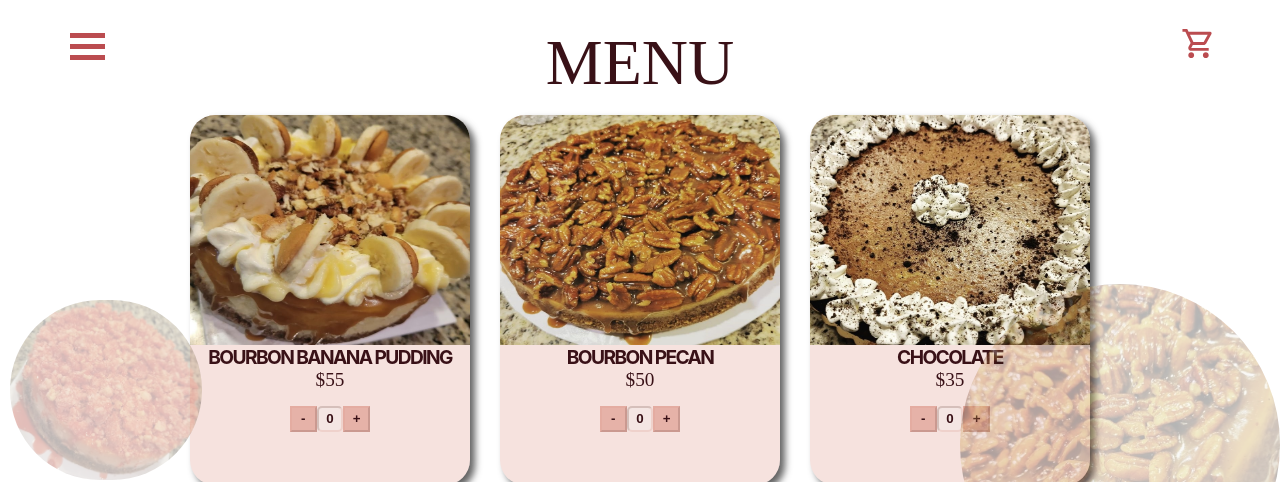
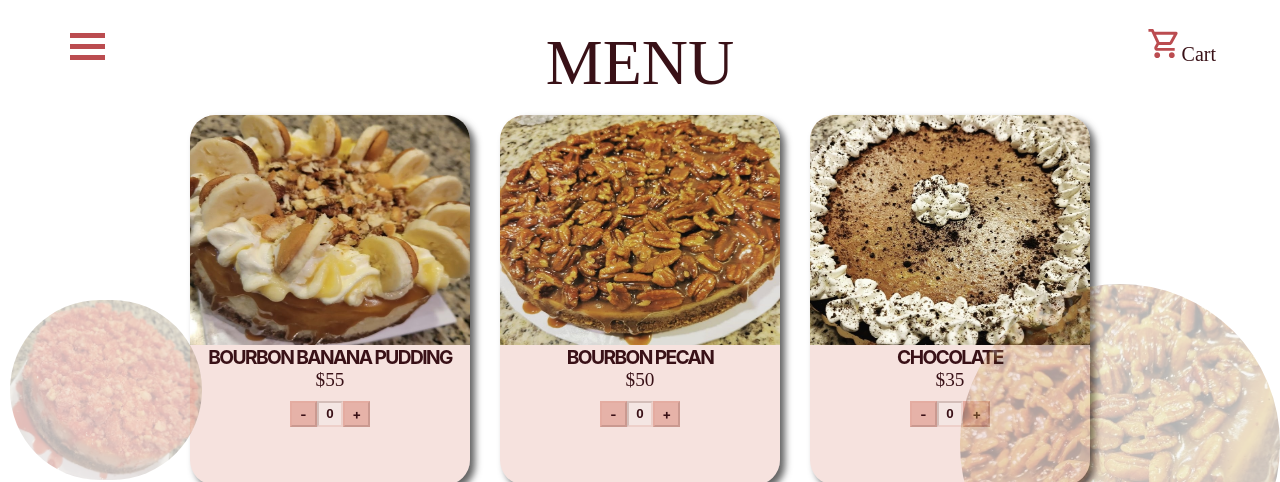
Before and after one commit to a-cole55/cheesecakes2.0, a React (Create React App) app: page /menu in a window 1280 px wide. Shown: the top 482 px of the page. Built offline with nearby package versions, Linux system fonts and the light colour scheme; a web font is replaced by a local one.

Commit message:
added back button to order page; removed underline from hyperlinks; added word "cart" to cart

```diff
--- a/src/components/Header.css
+++ b/src/components/Header.css
@@ -64,9 +64,12 @@ nav{
     position:absolute;
     text-align: center;
     top:-11px;
-    right:90px;
+    right:115px;
     color:#391117;;
     font-size:1rem;
     font-weight: bolder;
     border-radius: 5em;
   }
+  a{
+    text-decoration: none;
+  }
--- a/src/components/Header.js
+++ b/src/components/Header.js
@@ -32,7 +32,8 @@ export default function Header(props) {
           </div>
       {/* <img src={logo} alt="logo" /> */}
       <div className="actions">
-        <Link to="/order"><ShoppingCartOutlinedIcon className='shop' fontSize='large'/></Link>
+        <Link to="/order"><ShoppingCartOutlinedIcon className='shop' fontSize='large'/>
+        <span id="cartHeading">Cart</span></Link>
         {/* conditional statement if over 9 make 9+ & if equal to 0 don't display*/}
         {quantity > 0 &&
         <Link to="/order"><span id="cartQty">{quantity > 9 ? "9+" : quantity}</span></Link>}
--- a/src/pages/Menu.css
+++ b/src/pages/Menu.css
@@ -55,15 +55,26 @@ button{
     border-color: rgba(224, 159, 146, 0.3);
     height:2em;
     cursor: pointer;
+    font-family: -apple-system, BlinkMacSystemFont, 'Segoe UI', 'Roboto', 'Oxygen',
+    'Ubuntu', 'Cantarell', 'Fira Sans', 'Droid Sans', 'Helvetica Neue',
+    sans-serif;
+  -webkit-font-smoothing: antialiased;
+  -moz-osx-font-smoothing: grayscale;
+    font-weight: bold;
 }
 #add, #remove{
     width:2em;
+    height:2em;
     font-weight: bold;
-    color:#391117
+    color:#391117;
+
 }
 #quantity{
-    width:80%;
-
+    display: flex;
+    flex-direction: row;
+    align-items: flex-start;
+    justify-content: center;
+    margin-bottom: 1.5px;
 }
 #qtyCount{
     width:2em;
@@ -71,4 +82,6 @@ button{
     font-weight: bold;
     color:#391117;
     text-align: center;
+    margin:0;
+    border-radius:0
 }
--- a/src/pages/Order.css
+++ b/src/pages/Order.css
@@ -9,6 +9,21 @@
 .cartContent2{
     padding: 1% 5% 5% 5%;
     min-height:100vh;
+}
+#returnBTNContainer{
+    display:flex;
+    justify-content: flex-start;
+    width:100%;
+    position:fixed;
+}
+#returnButton{
+    color:#391117;
+    font-size: 1.5rem;
+    margin-left: 3em;
+    /* text-transform: uppercase; */
+}
+a{
+    color:#391117
 }
 
 .cart{
--- a/src/pages/Order.js
+++ b/src/pages/Order.js
@@ -53,6 +53,9 @@ export default function Order(props){
 
         return (
             <div className="cartContent">
+                <div id="returnBTNContainer">
+                        <span id="returnButton">&lt;&lt; <Link to="/menu">Return to Menu</Link></span>
+                    </div>
                 <div className="cart">
                     <div className="cartItems">
                         <div id="cart">
```
